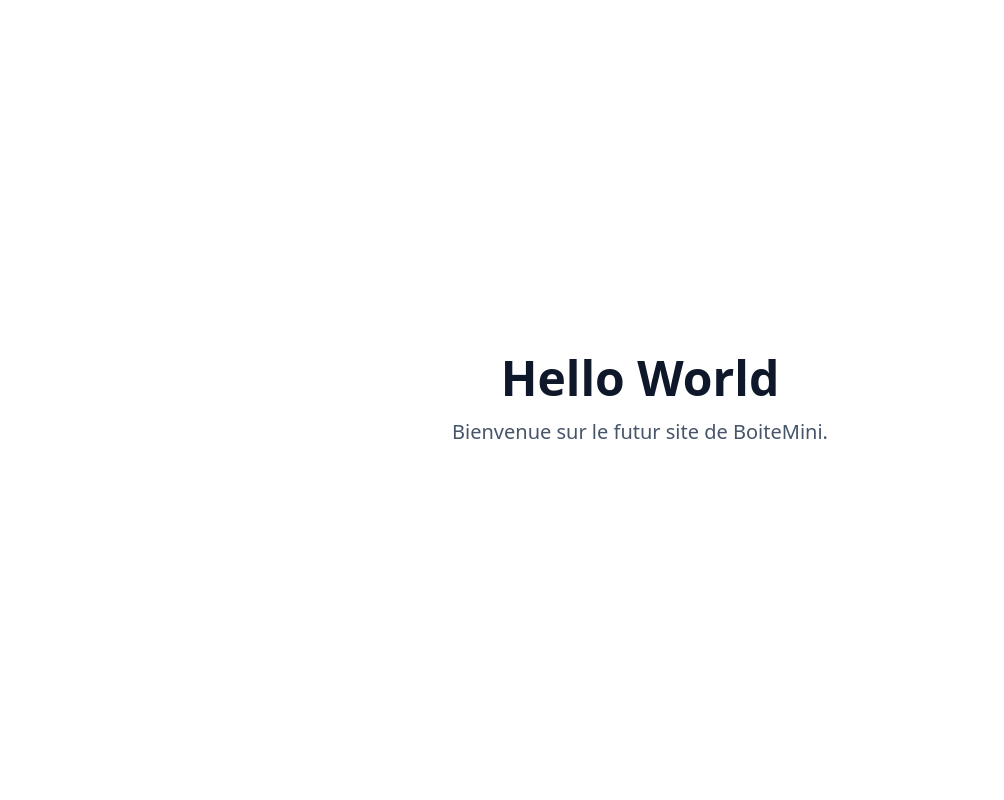
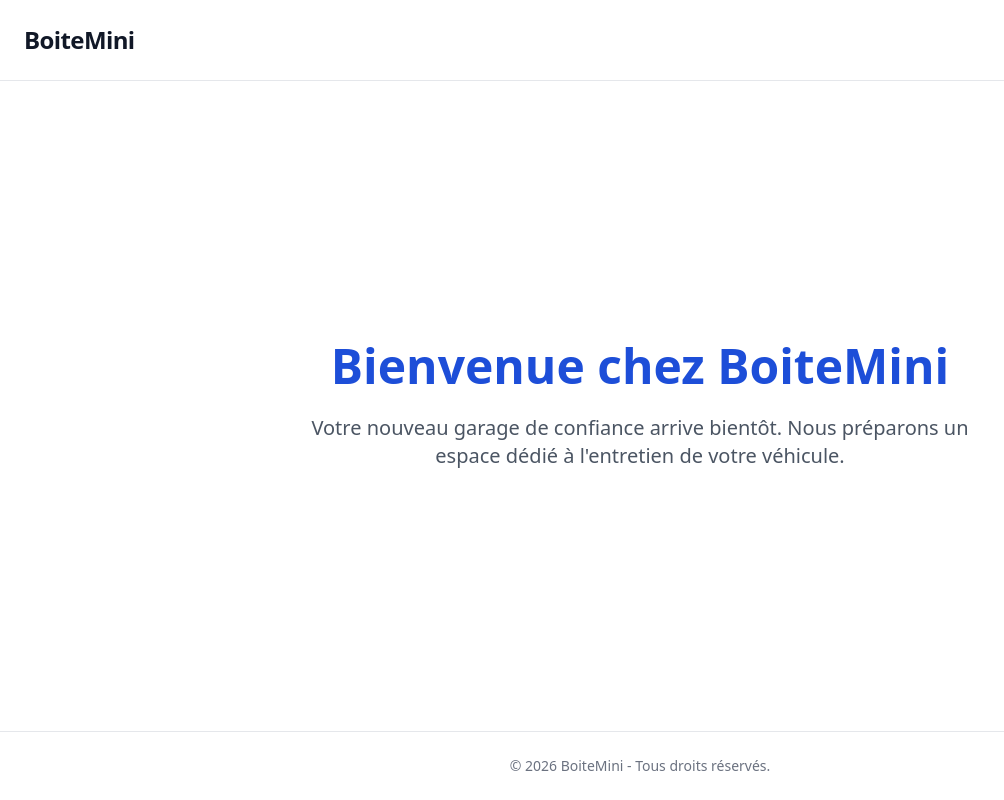
Before and after one commit to splithorde/boitemini-next, a Next.js app: page / in a window 1280 px wide. Shown: the whole page, without its empty margins (0-1004 px from the left). Built offline with nearby package versions, Linux system fonts and the light colour scheme.

Commit message:
AutoSlate: Structure site

```diff
--- a/app/page.tsx
+++ b/app/page.tsx
@@ -1,8 +1,20 @@
 export default function Home() {
   return (
-    <main className="flex min-h-screen flex-col items-center justify-center p-24 bg-white">
-      <h1 className="text-5xl font-bold text-slate-900">Hello World</h1>
-      <p className="mt-4 text-xl text-slate-600">Bienvenue sur le futur site de BoiteMini.</p>
-    </main>
+    <div className="flex flex-col min-h-screen">
+      <header className="p-6 border-b border-gray-200">
+        <h2 className="text-2xl font-bold tracking-tight text-gray-900">BoiteMini</h2>
+      </header>
+
+      <main className="flex-grow flex flex-col items-center justify-center p-6 text-center">
+        <h1 className="text-5xl font-extrabold text-blue-700">Bienvenue chez BoiteMini</h1>
+        <p className="mt-6 text-xl text-gray-600 max-w-2xl">
+          Votre nouveau garage de confiance arrive bientôt. Nous préparons un espace dédié à l'entretien de votre véhicule.
+        </p>
+      </main>
+
+      <footer className="p-6 text-center text-sm text-gray-500 border-t border-gray-200">
+        © {new Date().getFullYear()} BoiteMini - Tous droits réservés.
+      </footer>
+    </div>
   );
 }
```
